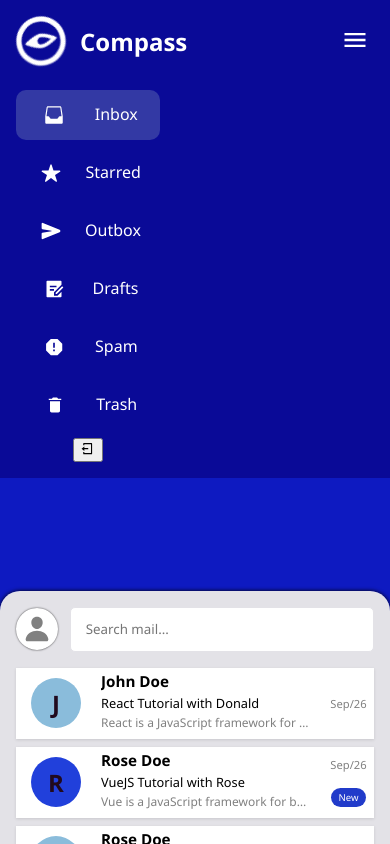
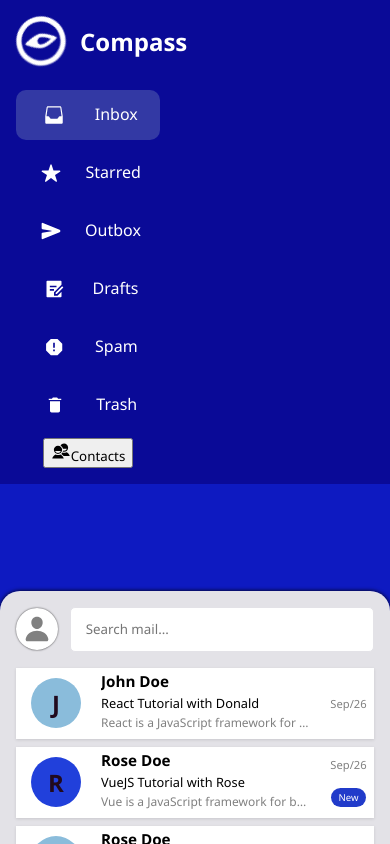
Before and after one commit to Xyzeebit/compass-mail-app, a React (Create React App) app in the folder client/: page /inbox in a window 390 px wide. Built offline with nearby package versions, Linux system fonts and the light colour scheme.

Commit message:
added respondsive app menu

```diff
--- a/client/src/components/Contact-v2.jsx
+++ b/client/src/components/Contact-v2.jsx
@@ -40,7 +40,7 @@ export default function Contacts({ contacts, dispatch }) {
   }, []);
 
   return (
-    <aside className={`contacts sm-none`}>
+    <aside className={`contacts`}>
       <h1 className="app-name">compass</h1>
       {loading ? (
         <div className="card p-5 p-skeleton">
--- a/client/src/components/Layout-v2.jsx
+++ b/client/src/components/Layout-v2.jsx
@@ -5,7 +5,7 @@ import Contacts from './Contact-v2';
 
 
 export default function Layout({ sidebar, contacts, dispatch, children }) {
-    const { expand } = sidebar;
+    const { expand, flyout } = sidebar;
     return (
         <div className="layout">
             <div className='aside-group'>
--- a/client/src/components/Sidebar-v2.jsx
+++ b/client/src/components/Sidebar-v2.jsx
@@ -27,8 +27,9 @@ export default function Sidebar({ sidebar, dispatch }) {
       // dispatch({ type: 'TOGGLE_SIDEBAR' });
     };
     const showContacts = () => {
-      dispatch({ type: "TOGGLE_SIDEBAR" });
-      dispatch({ type: "SHOW_CONTACTS" });
+      // dispatch({ type: "TOGGLE_SIDEBAR" });
+      // dispatch({ type: "SHOW_CONTACTS" });
+      dispatch({ type: "TOGGLE_CONTACTS" });
     };
     return (
       <aside className="sidebar" style={{}}>
@@ -115,15 +116,15 @@ export default function Sidebar({ sidebar, dispatch }) {
             <IoMdTrash size={20} />
           </NavButton>
 
-          <div>
+          {/* <div>
             <button>
               <RiLogoutBoxLine />
             </button>
-          </div>
-          {/* <button className="contact-button" onClick={showContacts}>
+          </div> */}
+          <button className="contact-button" onClick={showContacts}>
             <IoMdContacts size={20} />
             <span>Contacts</span>
-          </button> */}
+          </button>
         </nav>
       </aside>
     );
--- a/client/src/reducer/reducer.js
+++ b/client/src/reducer/reducer.js
@@ -46,7 +46,7 @@ export const initState = {
     sidebar: {
         open: true,
         expand: false,
-        dropdown: false
+        flyout: false
     },
     contacts: {
         open: false,
@@ -62,8 +62,8 @@ function sidebarReducer(state, action) {
             return { ...state, open: !state.open };
         case 'EXPAND':
             return { ...state, expand: !state.expand };
-        case 'DROPDOWN':
-            return { ...state, dropdown: !state.dropdown };
+        case 'TOGGLE_CONTACT':
+            return { ...state, flyout: !state.dropdown };
         default: return state;
     }
 }
--- a/client/src/styles/layout.css
+++ b/client/src/styles/layout.css
@@ -33,10 +33,17 @@ section.layout-container {
         top: 0;
         left: 0;
         bottom: 0;
-        width: 100vw !important;
+        width: 200vw !important;
+        transition: transform 300ms;
+    }
+    aside.slide-left {
+        transform: translateX(-100vw);
     }
     aside.sidebar {
-        width: 100%;
+        width: 100vw;
+    }
+    aside.contacts {
+        width: 100vw;
     }
     button.mb-sidebar-button {
         position: absolute;
```
